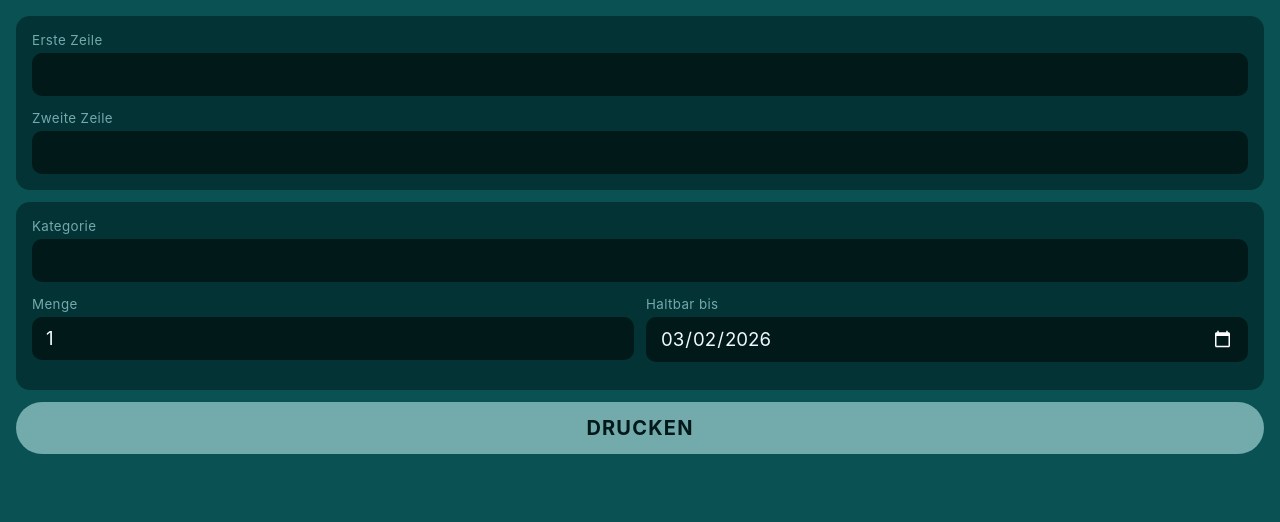
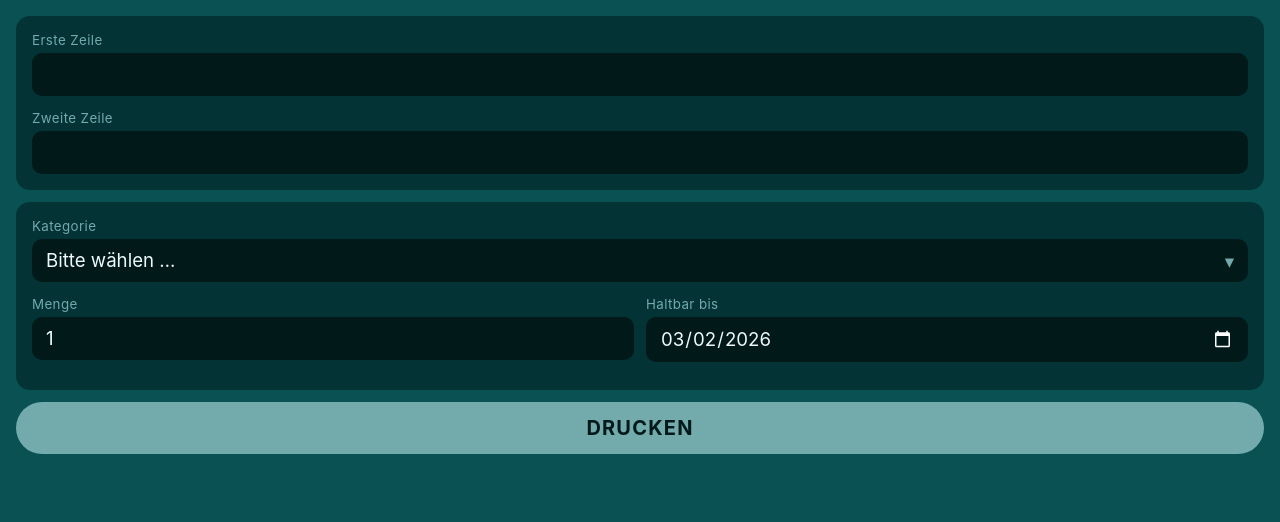
Before and after one commit to hesseleo/frozen-hero, a Flask app: page / in a window 1280 px wide. Shown: the part 58-580 px from the top of the page. Run offline with Flask 3, Linux system fonts and the light colour scheme; data that the repository does not hold is empty.

Commit message:
fix: category dropdown placeholder text and chevron arrow indicator
- Replace empty disabled option with a translated "Bitte wählen …" / "Please select …" prompt
- Wrap category select in .select-wrap div and add a CSS ::after chevron (▾)
  to make it visually obvious that the field is a dropdown, not a text input

Co-Authored-By: Claude Sonnet 4.6 <noreply@anthropic.com>

```diff
--- a/templates/index.html
+++ b/templates/index.html
@@ -116,6 +116,25 @@
       .field input:focus,
       .field select:focus {
          box-shadow: 0 0 0 2px var(--teal-light);
+      }
+
+      .select-wrap {
+         position: relative;
+      }
+
+      .select-wrap::after {
+         content: "▾";
+         position: absolute;
+         right: 14px;
+         top: 50%;
+         transform: translateY(-50%);
+         color: var(--teal-light);
+         font-size: 14pt;
+         pointer-events: none;
+      }
+
+      .select-wrap select {
+         padding-right: 36px;
       }
 
       .field-row {
@@ -406,8 +425,9 @@
          <div class="card">
             <div class="field">
                <label data-i18n="label_category">Kategorie</label>
+               <div class="select-wrap">
                <select id="my-select">
-                  <option value="" disabled selected></option>
+                  <option value="" disabled selected data-i18n="cat_placeholder">Bitte wählen …</option>
                   <option value="selfstuff" data-i18n="cat_selfstuff">Selbstgekochtes</option>
                   <option value="vegetable" data-i18n="cat_vegetable">Gemüse</option>
                   <option value="herbs"     data-i18n="cat_herbs">Kräuter</option>
@@ -420,6 +440,7 @@
                   <option value="cake"      data-i18n="cat_cake">Kuchen</option>
                   <option value="fish"      data-i18n="cat_fish">Fisch</option>
                </select>
+               </div>
             </div>
             <div class="field-row">
                <div class="field">
@@ -495,6 +516,7 @@
             label_date:     "Haltbar bis",
             btn_print:      "DRUCKEN",
             modal_printing: "Wird gedruckt… :)",
+            cat_placeholder: "Bitte wählen …",
             cat_selfstuff:  "Selbstgekochtes",
             cat_vegetable:  "Gemüse",
             cat_herbs:      "Kräuter",
@@ -522,6 +544,7 @@
             label_date:     "Best before",
             btn_print:      "PRINT",
             modal_printing: "Printing… :)",
+            cat_placeholder: "Please select …",
             cat_selfstuff:  "Home-cooked",
             cat_vegetable:  "Vegetables",
             cat_herbs:      "Herbs",
```
